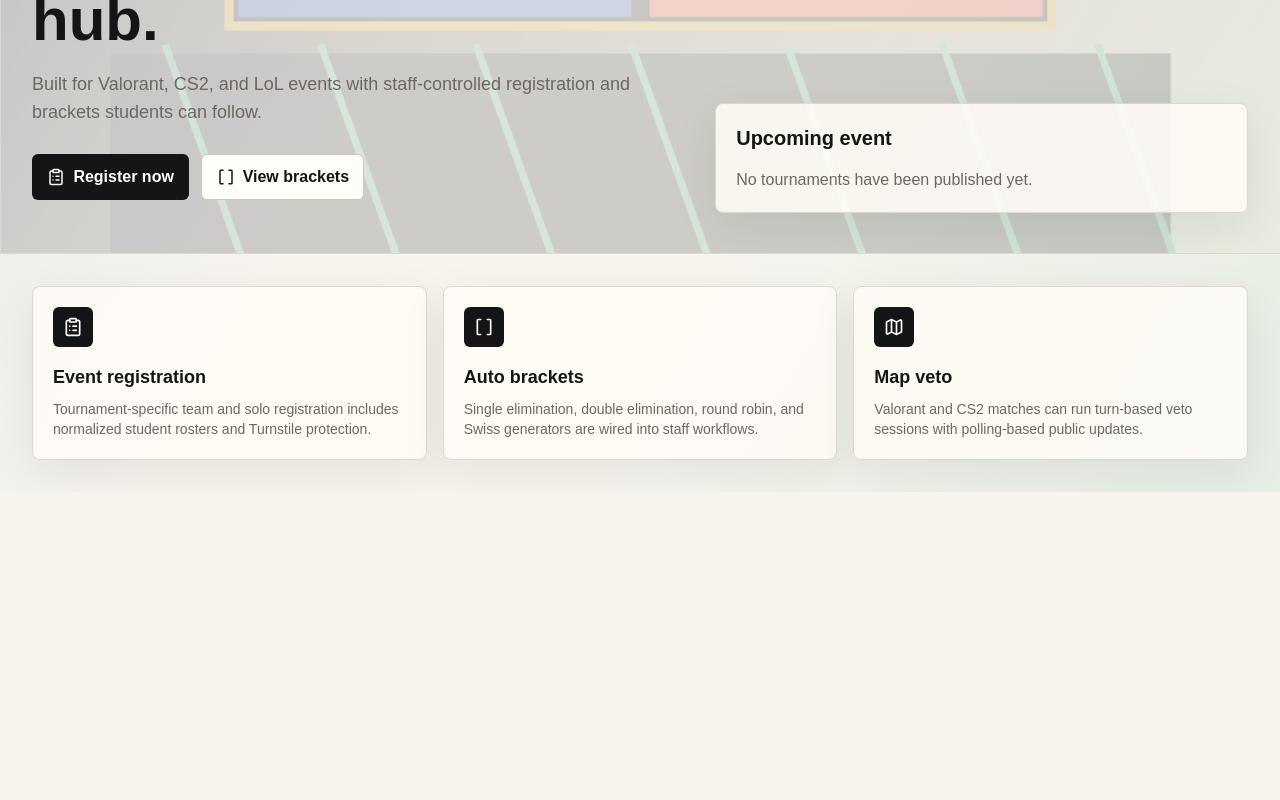
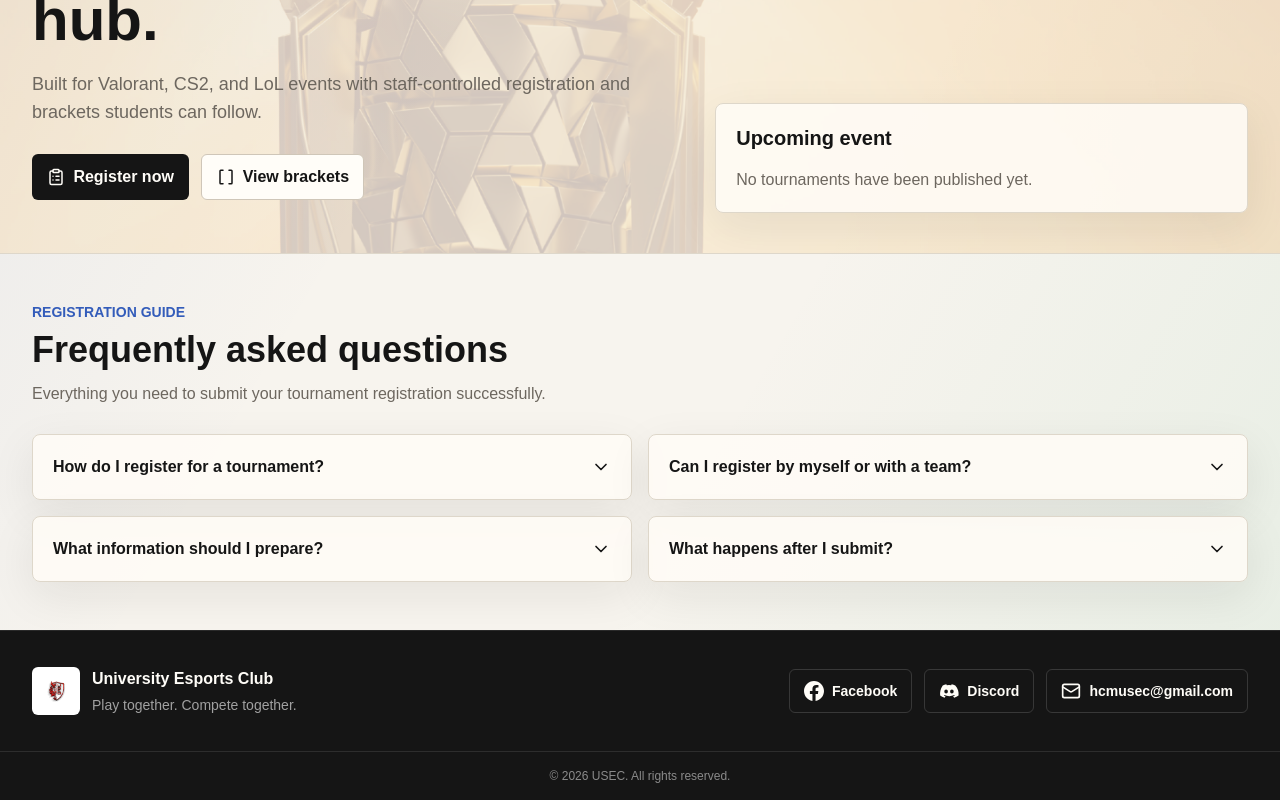
Before and after one commit to kazeous/usec, a Next.js app: page / in a window 1280 px wide. Shown: the part 356-1156 px from the top of the page. Before the commit the page ends 848 px from the top, so only its background shows below. Built offline with nearby package versions, Linux system fonts and the light colour scheme; no server answers; the database is empty.

Commit message:
Add FAQ section and site footer
Replaces the homepage feature cards with an FAQ accordion, adds a persistent site footer with social/contact links, and switches the hero background image to the new esports world cup asset.

```diff
--- a/app/globals.css
+++ b/app/globals.css
@@ -15,6 +15,8 @@
 }
 
 body {
+  display: flex;
+  flex-direction: column;
   min-height: 100vh;
   margin: 0;
   background:
--- a/app/layout.tsx
+++ b/app/layout.tsx
@@ -1,4 +1,5 @@
 import type { Metadata } from "next";
+import { SiteFooter } from "@/components/SiteFooter";
 import "./globals.css";
 
 export const metadata: Metadata = {
@@ -18,7 +19,10 @@ export default function RootLayout({
 }>) {
   return (
     <html lang="en">
-      <body>{children}</body>
+      <body>
+        {children}
+        <SiteFooter />
+      </body>
     </html>
   );
 }
--- a/app/page.tsx
+++ b/app/page.tsx
@@ -1,5 +1,5 @@
 import Link from "next/link";
-import { ArrowRight, Brackets, ClipboardList, Map } from "lucide-react";
+import { ArrowRight, Brackets, ChevronDown, ClipboardList } from "lucide-react";
 import { SiteHeader } from "@/components/SiteHeader";
 import { GameBadge } from "@/components/GameBadge";
 import { StatusPill } from "@/components/StatusPill";
@@ -17,7 +17,7 @@ export default async function HomePage() {
       <SiteHeader />
       <main>
         <section className="relative overflow-hidden border-b border-[#ded7ca]">
-          <div className="absolute inset-0 bg-[url('/images/arena-hero.png')] bg-cover bg-center opacity-20" />
+          <div className="absolute inset-0 bg-[url('/images/esports-world-cup.jpg')] bg-cover bg-center opacity-20" />
           <div className="relative mx-auto grid max-w-7xl gap-8 px-4 py-10 sm:px-6 md:grid-cols-[1.1fr_0.9fr] lg:px-8">
             <div className="flex min-h-[28rem] flex-col justify-center">
               <p className="mb-3 text-sm font-black uppercase text-cobalt">University Esports Club</p>
@@ -68,10 +68,30 @@ export default async function HomePage() {
           </div>
         </section>
 
-        <section className="mx-auto grid max-w-7xl gap-4 px-4 py-8 sm:px-6 md:grid-cols-3 lg:px-8">
-          <Feature icon={<ClipboardList size={20} aria-hidden />} title="Event registration" text="Tournament-specific team and solo registration includes normalized student rosters and Turnstile protection." />
-          <Feature icon={<Brackets size={20} aria-hidden />} title="Auto brackets" text="Single elimination, double elimination, round robin, and Swiss generators are wired into staff workflows." />
-          <Feature icon={<Map size={20} aria-hidden />} title="Map veto" text="Valorant and CS2 matches can run turn-based veto sessions with polling-based public updates." />
+        <section id="faq" className="mx-auto max-w-7xl px-4 py-12 sm:px-6 lg:px-8">
+          <div className="mb-7 max-w-2xl">
+            <p className="mb-2 text-sm font-black uppercase text-cobalt">Registration guide</p>
+            <h2 className="text-3xl font-black sm:text-4xl">Frequently asked questions</h2>
+            <p className="mt-3 muted">Everything you need to submit your tournament registration successfully.</p>
+          </div>
+          <div className="grid items-start gap-4 md:grid-cols-2">
+            <FaqItem
+              question="How do I register for a tournament?"
+              answer="Select Register, choose an open tournament, and complete the form. You can also open a tournament first and use its Register button to preselect that event."
+            />
+            <FaqItem
+              question="Can I register by myself or with a team?"
+              answer="Yes. Choose Team registration to submit a complete roster, or Solo player to enter the solo pool. Staff can group approved solo players into a team for the event."
+            />
+            <FaqItem
+              question="What information should I prepare?"
+              answer="Have each player's full name, in-game name, student ID, university, and contact handle ready. Team captains also need an email address and a team name."
+            />
+            <FaqItem
+              question="What happens after I submit?"
+              answer="Your registration is sent to USEC staff for review. Keep an eye on the contact details you provided in case the team needs to confirm or correct any information."
+            />
+          </div>
         </section>
       </main>
     </>
@@ -87,12 +107,14 @@ function Metric({ value, label }: { value: number | string; label: string }) {
   );
 }
 
-function Feature({ icon, title, text }: { icon: React.ReactNode; title: string; text: string }) {
+function FaqItem({ question, answer }: { question: string; answer: string }) {
   return (
-    <article className="panel p-5">
-      <div className="mb-4 grid size-10 place-items-center rounded-md bg-[#151515] text-white">{icon}</div>
-      <h2 className="text-lg font-black">{title}</h2>
-      <p className="mt-2 text-sm muted">{text}</p>
-    </article>
+    <details className="group panel p-5 open:border-[#335cba]">
+      <summary className="flex cursor-pointer list-none items-center justify-between gap-4 font-black marker:content-none">
+        {question}
+        <ChevronDown className="shrink-0 transition-transform group-open:rotate-180" size={20} aria-hidden />
+      </summary>
+      <p className="mt-4 border-t border-[#ded7ca] pt-4 text-sm leading-6 muted">{answer}</p>
+    </details>
   );
 }
--- /dev/null
+++ b/src/components/SiteFooter.tsx
@@ -0,0 +1,72 @@
+import Image from "next/image";
+import Link from "next/link";
+import { Mail } from "lucide-react";
+
+const socialLinks = [
+  {
+    label: "Facebook",
+    href: "https://www.facebook.com/hcmusec",
+    icon: <FacebookIcon />
+  },
+  {
+    label: "Discord",
+    href: "https://discord.com/invite/Ztkk8csTck",
+    icon: <DiscordIcon />
+  },
+  {
+    label: "hcmusec@gmail.com",
+    href: "mailto:hcmusec@gmail.com",
+    icon: <Mail size={20} aria-hidden />
+  }
+];
+
+export function SiteFooter() {
+  return (
+    <footer className="mt-auto border-t border-[#2a2a2a] bg-[#151515] text-[#fffdf8]">
+      <div className="mx-auto flex max-w-7xl flex-col gap-8 px-4 py-9 sm:px-6 md:flex-row md:items-center md:justify-between lg:px-8">
+        <div className="flex items-center gap-3">
+          <span className="grid size-12 place-items-center rounded-md bg-white p-1">
+            <Image className="size-full object-contain" src="/logoclb.png" alt="USEC logo" width={48} height={48} />
+          </span>
+          <div>
+            <p className="font-black">University Esports Club</p>
+            <p className="mt-1 text-sm text-white/60">Play together. Compete together.</p>
+          </div>
+        </div>
+        <nav aria-label="Social and contact links" className="flex flex-wrap gap-3">
+          {socialLinks.map((link) => (
+            <Link
+              key={link.label}
+              className="inline-flex min-h-11 items-center gap-2 rounded-md border border-white/15 px-3.5 text-sm font-bold transition hover:border-white/40 hover:bg-white/10"
+              href={link.href}
+              target={link.href.startsWith("http") ? "_blank" : undefined}
+              rel={link.href.startsWith("http") ? "noreferrer" : undefined}
+            >
+              {link.icon}
+              {link.label}
+            </Link>
+          ))}
+        </nav>
+      </div>
+      <div className="border-t border-white/10 px-4 py-4 text-center text-xs text-white/50">
+        &copy; {new Date().getFullYear()} USEC. All rights reserved.
+      </div>
+    </footer>
+  );
+}
+
+function FacebookIcon() {
+  return (
+    <svg aria-hidden viewBox="0 0 24 24" className="size-5 fill-current">
+      <path d="M24 12.073C24 5.405 18.627 0 12 0S0 5.405 0 12.073c0 6.028 4.388 11.023 10.125 11.93v-8.421H7.078v-3.509h3.047V9.399c0-3.043 1.792-4.724 4.533-4.724 1.312 0 2.686.237 2.686.237v2.984H15.83c-1.491 0-1.956.936-1.956 1.896v2.281h3.328l-.532 3.509h-2.796v8.421C19.612 23.096 24 18.101 24 12.073Z" />
+    </svg>
+  );
+}
+
+function DiscordIcon() {
+  return (
+    <svg aria-hidden viewBox="0 0 24 24" className="size-5 fill-current">
+      <path d="M19.5 5.34A17.3 17.3 0 0 0 15.2 4l-.54 1.1a15.7 15.7 0 0 0-5.3 0L8.8 4a17.5 17.5 0 0 0-4.32 1.35C1.75 9.45 1 13.45 1.37 17.4a17.4 17.4 0 0 0 5.28 2.67l1.3-1.78a10.8 10.8 0 0 1-2.02-.98l.5-.39c3.9 1.8 8.13 1.8 11.98 0l.52.4c-.65.38-1.33.7-2.04.97l1.3 1.78a17.3 17.3 0 0 0 5.28-2.67c.43-4.58-.74-8.54-3.97-12.06ZM8.52 14.98c-1.17 0-2.13-1.08-2.13-2.4 0-1.33.94-2.41 2.13-2.41 1.2 0 2.15 1.09 2.13 2.41 0 1.32-.94 2.4-2.13 2.4Zm6.96 0c-1.17 0-2.13-1.08-2.13-2.4 0-1.33.94-2.41 2.13-2.41 1.2 0 2.15 1.09 2.13 2.41 0 1.32-.93 2.4-2.13 2.4Z" />
+    </svg>
+  );
+}
```
Also changed, not shown: public/images/esports-world-cup.jpg (added).
